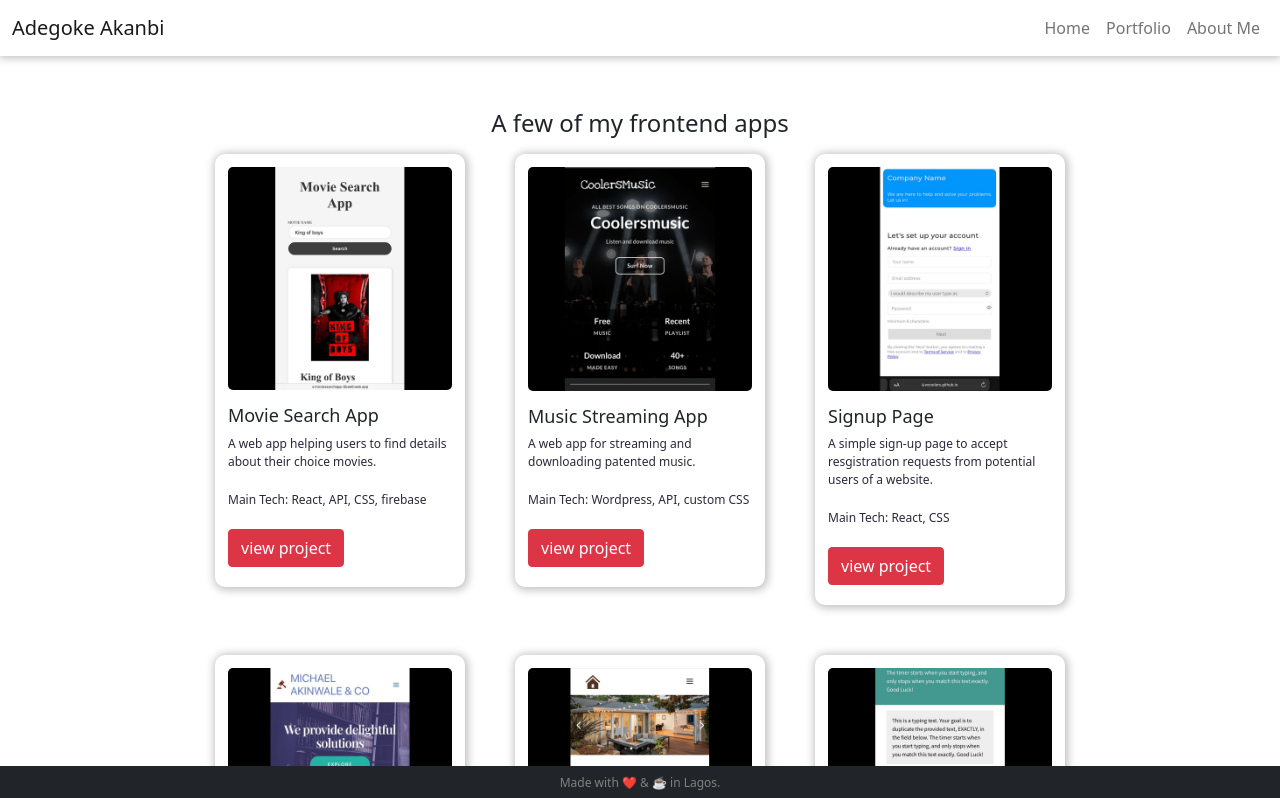
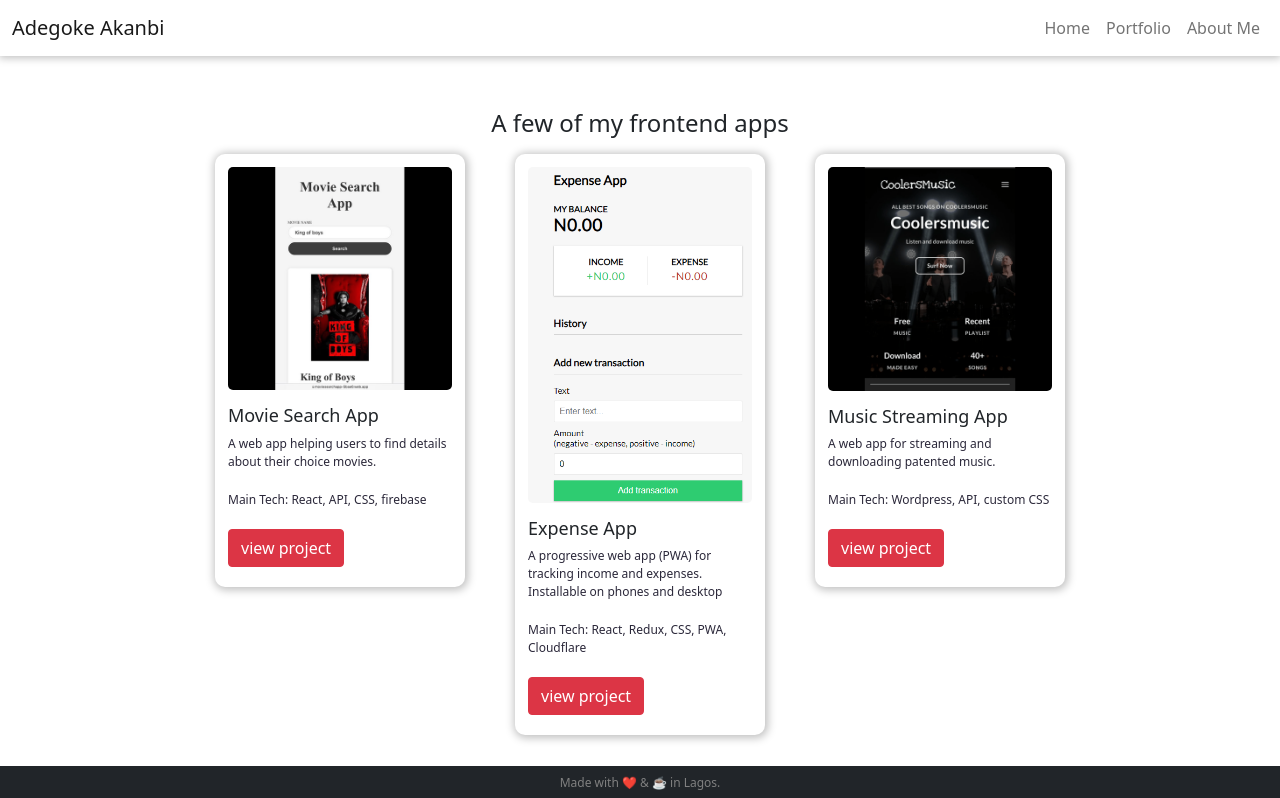
Before and after one commit to wcoolers/portfolio, a React (Create React App) app: page /portfolio in a window 1280 px wide. Shown: the top 798 px of the page. Built offline with nearby package versions, Linux system fonts and the light colour scheme.

Commit message:
added expense app to projects

```diff
--- a/src/components/Portfolio.js
+++ b/src/components/Portfolio.js
@@ -16,6 +16,14 @@ export const Portfolio = () => {
                             text="A web app helping users to find details about their choice movies."
                             siteLink="https://moviesearchapp-5bae0.web.app/"
                             tech="React, API, CSS, firebase"
+                        />
+                        <Project
+                            src="expense-app.png"
+                            alt="screenshot of website"
+                            title="Expense App"
+                            text="A progressive web app (PWA) for tracking income and expenses. Installable on phones and desktop"
+                            siteLink="https://expense-app-57t.pages.dev/"
+                            tech="React, Redux, CSS, PWA, Cloudflare"
                         />
                         <Project
                             src="musicapp.png"
```
Also changed, not shown: public/imgs/expense-app.png (added).
